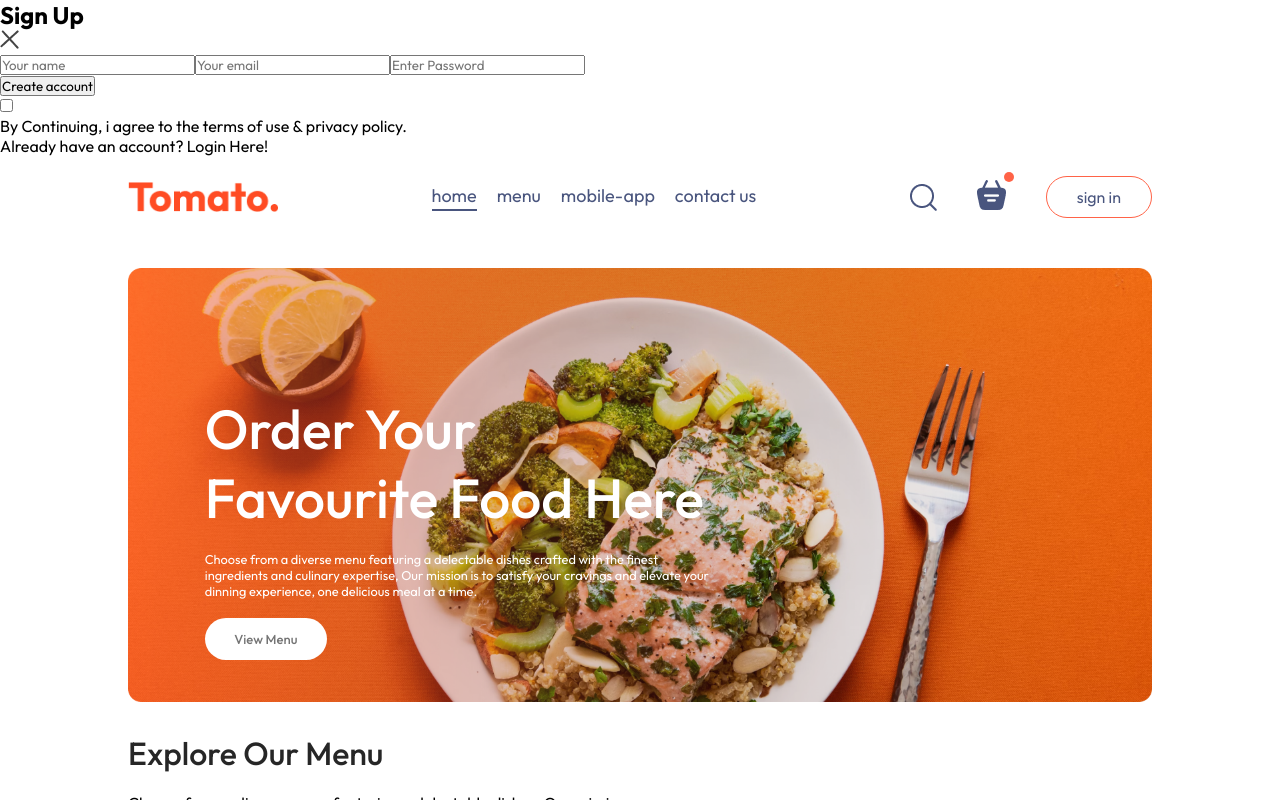
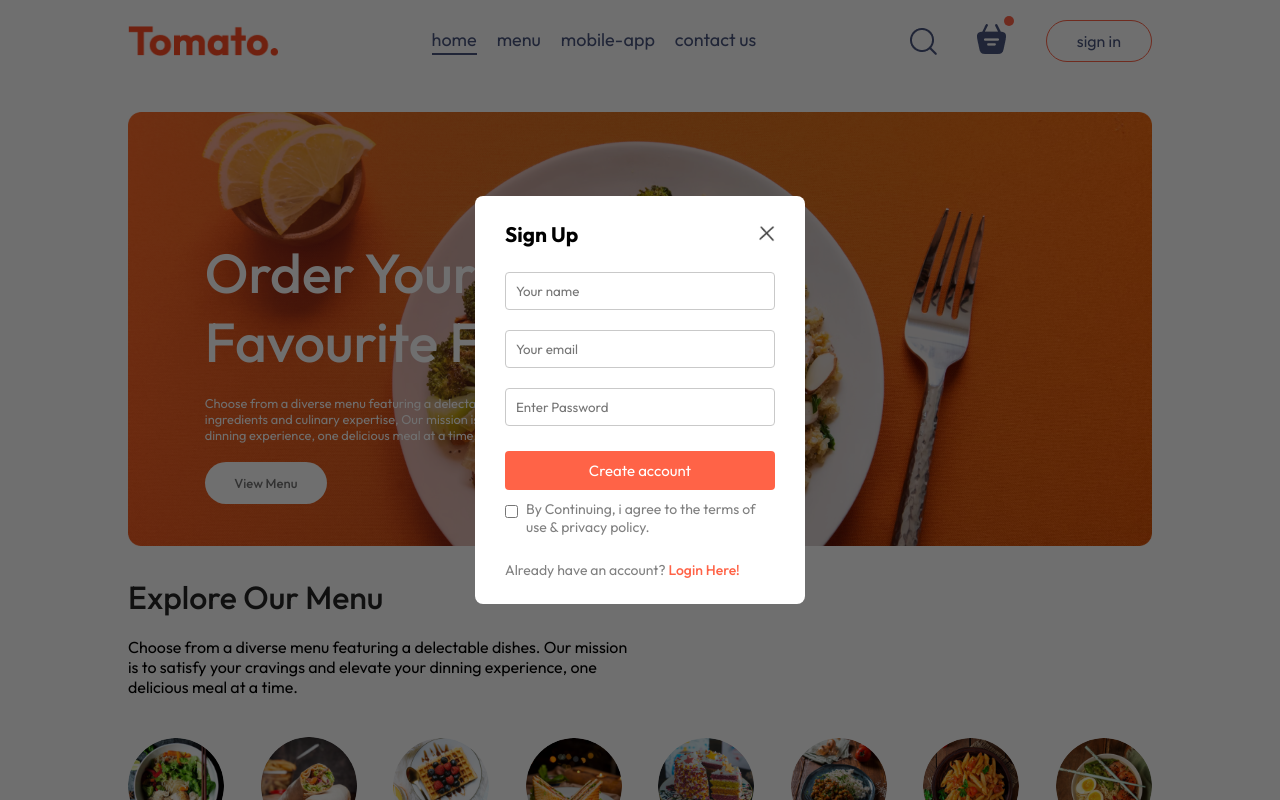
Before and after one commit to biswajit-14/food-delivery-app, a React (Vite) app in the folder frontend/: page / in a window 1280 px wide. Both pictures are taken after a click on the button "sign in". Shown: the top 800 px of the page. Built offline with nearby package versions, Linux system fonts and the light colour scheme.

Commit message:
Enhance styling for LoginPopup component with layout adjustments and improved button design

```diff
--- a/frontend/src/components/LoginPopup/login-popup.css
+++ b/frontend/src/components/LoginPopup/login-popup.css
@@ -1,9 +1,74 @@
-.login-popup {}
+.login-popup {
+  position: absolute;
+  z-index: 1;
+  width: 100%;
+  height: 100%;
+  background-color: #00000090;
+  display: grid;
+}
 
-.login-popup-container{}
+.login-popup-container {
+  place-self: center;
+  width: max(23vw, 330px);
+  color: #808080;
+  background-color: white;
+  display: flex;
+  flex-direction: column;
+  gap: 25px;
+  padding: 25px 30px;
+  border-radius: 8px;
+  font-size: 14px;
+  animation: fadeIn 0.5s;
+}
 
-.login-popup-title{}
+.login-popup-title {
+    display: flex;
+    justify-content: space-between;
+    align-items: center;
+    color: black;
+}
 
-.login-popup-inputs{}
+.login-popup-title img {
+    width: 16px;
+    cursor: pointer;
+}
 
-.login-popup-condition{}
+.login-popup-inputs {
+    display: flex;
+    flex-direction: column;
+    gap: 20px;
+}
+
+.login-popup-inputs input {
+    outline: none;
+    border: 1px solid #c9c9c9;
+    padding: 10px;
+    border-radius: 4px;
+}
+
+.login-popup-container button {
+    border: none;
+    padding: 10px;
+    border-radius: 4px;
+    color: white;
+    background-color: tomato;
+    font-size: 15px;
+    cursor: pointer;
+}
+
+.login-popup-condition {
+    display: flex;
+    align-items: start;
+    gap: 8px;
+    margin-top: -15px;
+}
+
+.login-popup-condition input {
+    margin-top: 5px;
+}
+
+.login-popup p span {
+    color: tomato;
+    font-weight: 500;
+    cursor: pointer;
+}
```
